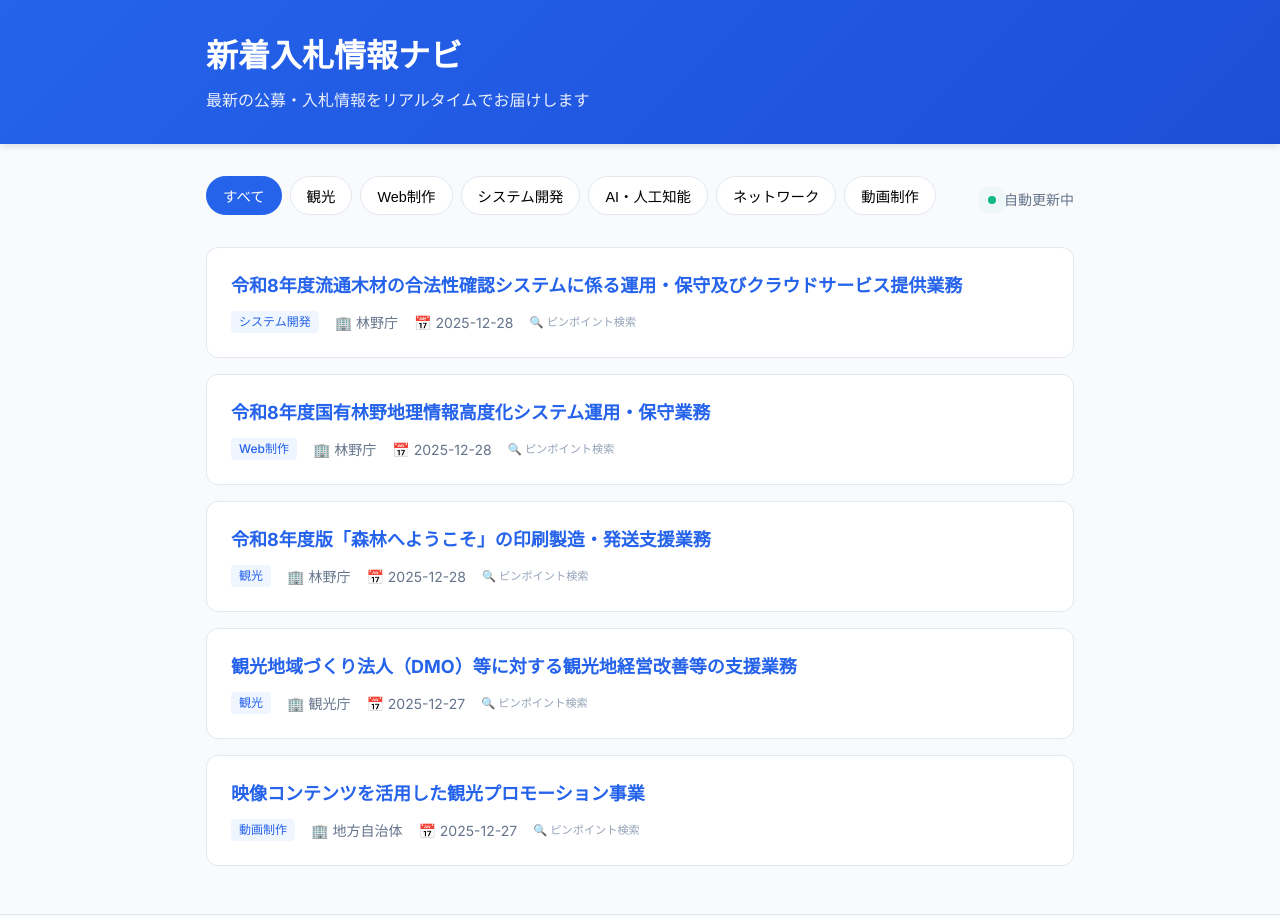
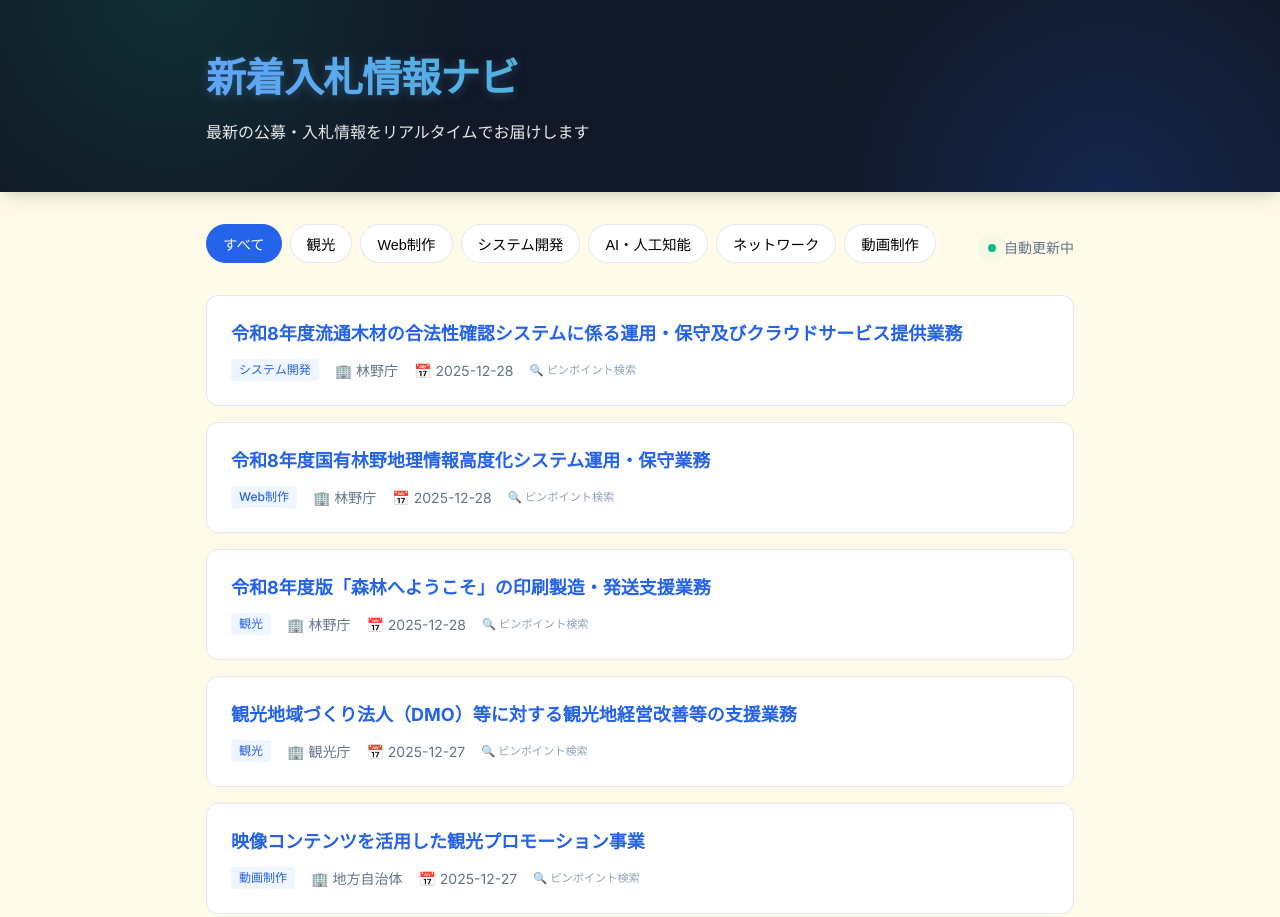
Before and after one commit to MURAIMUNEAKI/newbid, a plain HTML site: page index.html in a window 1280 px wide. Shown: the top 917 px of the page. Drawn offline with Linux system fonts and the light colour scheme.

Commit message:
Update design: yellow background and modern dark header

```diff
--- a/style.css
+++ b/style.css
@@ -1,7 +1,8 @@
 :root {
     --primary-color: #2563eb;
     --primary-hover: #1d4ed8;
-    --bg-color: #f8fafc;
+    --bg-color: #fefce8;
+    /* Light yellow background */
     --card-bg: #ffffff;
     --text-primary: #1e293b;
     --text-secondary: #64748b;
@@ -31,17 +32,56 @@ body {
 
 /* Header */
 .site-header {
-    background: linear-gradient(135deg, var(--primary-color), var(--primary-hover));
+    background: #111827;
+    /* Dark background for contrast */
     color: white;
-    padding: 2rem 0;
+    padding: 3rem 0;
     margin-bottom: 2rem;
-    box-shadow: 0 4px 6px -1px rgba(0, 0, 0, 0.1);
+    box-shadow: 0 10px 25px -5px rgba(0, 0, 0, 0.1), 0 8px 10px -6px rgba(0, 0, 0, 0.1);
+    position: relative;
+    overflow: hidden;
+}
+
+/* Abstract background shapes for 'cool' look */
+.site-header::before {
+    content: '';
+    position: absolute;
+    top: -50%;
+    right: -10%;
+    width: 600px;
+    height: 600px;
+    background: radial-gradient(circle, rgba(37, 99, 235, 0.2) 0%, rgba(0, 0, 0, 0) 70%);
+    border-radius: 50%;
+    z-index: 0;
+}
+
+.site-header::after {
+    content: '';
+    position: absolute;
+    bottom: -50%;
+    left: -10%;
+    width: 600px;
+    height: 600px;
+    background: radial-gradient(circle, rgba(16, 185, 129, 0.15) 0%, rgba(0, 0, 0, 0) 70%);
+    border-radius: 50%;
+    z-index: 0;
+}
+
+.site-header .container {
+    position: relative;
+    z-index: 1;
 }
 
 .site-header h1 {
-    font-size: 2rem;
-    font-weight: 700;
-    margin-bottom: 0.5rem;
+    font-size: 2.5rem;
+    font-weight: 800;
+    margin-bottom: 0.75rem;
+    letter-spacing: -0.025em;
+    background: linear-gradient(to right, #60a5fa, #34d399);
+    -webkit-background-clip: text;
+    background-clip: text;
+    color: transparent;
+    text-shadow: 0 2px 10px rgba(96, 165, 250, 0.3);
 }
 
 .site-header p {
@@ -108,9 +148,11 @@ body {
     0% {
         box-shadow: 0 0 0 0 rgba(16, 185, 129, 0.7);
     }
+
     70% {
         box-shadow: 0 0 0 10px rgba(16, 185, 129, 0);
     }
+
     100% {
         box-shadow: 0 0 0 0 rgba(16, 185, 129, 0);
     }
@@ -180,6 +222,7 @@ body {
         opacity: 0;
         transform: translateY(20px);
     }
+
     to {
         opacity: 1;
         transform: translateY(0);
```
